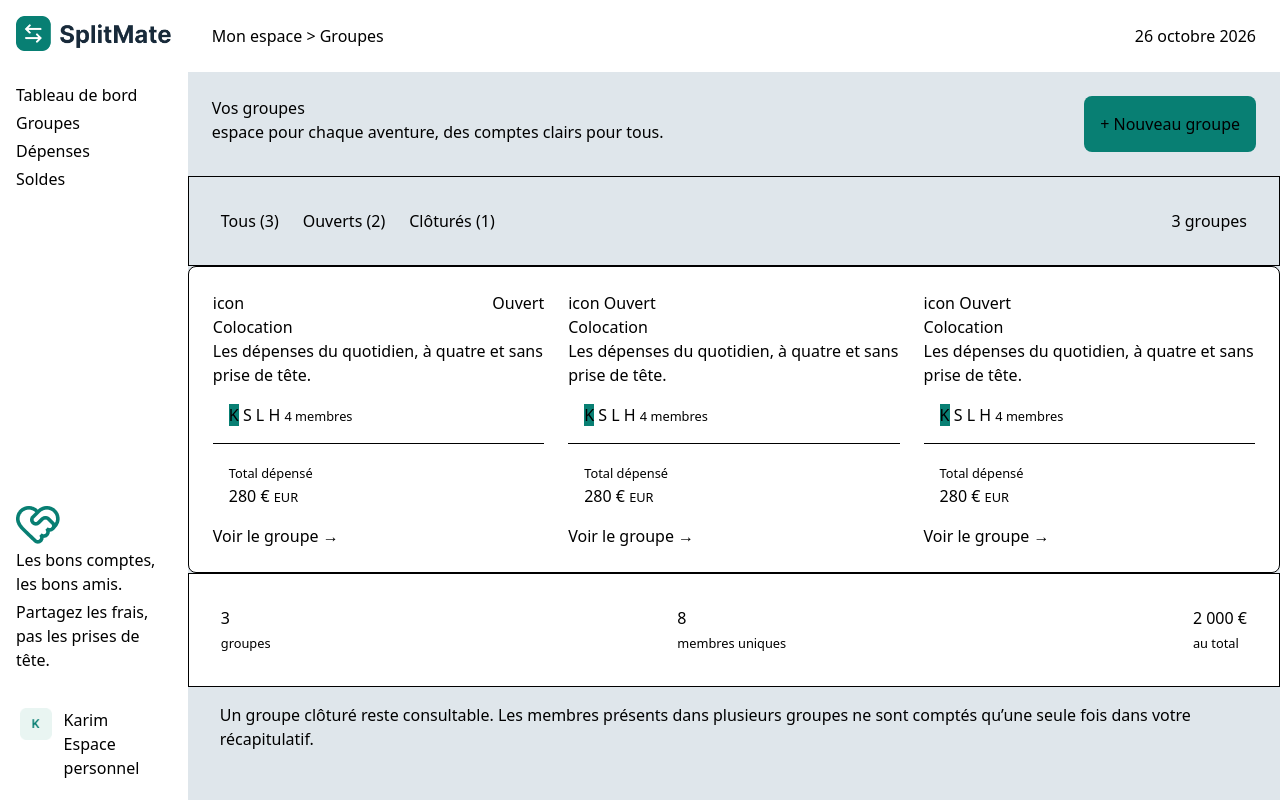
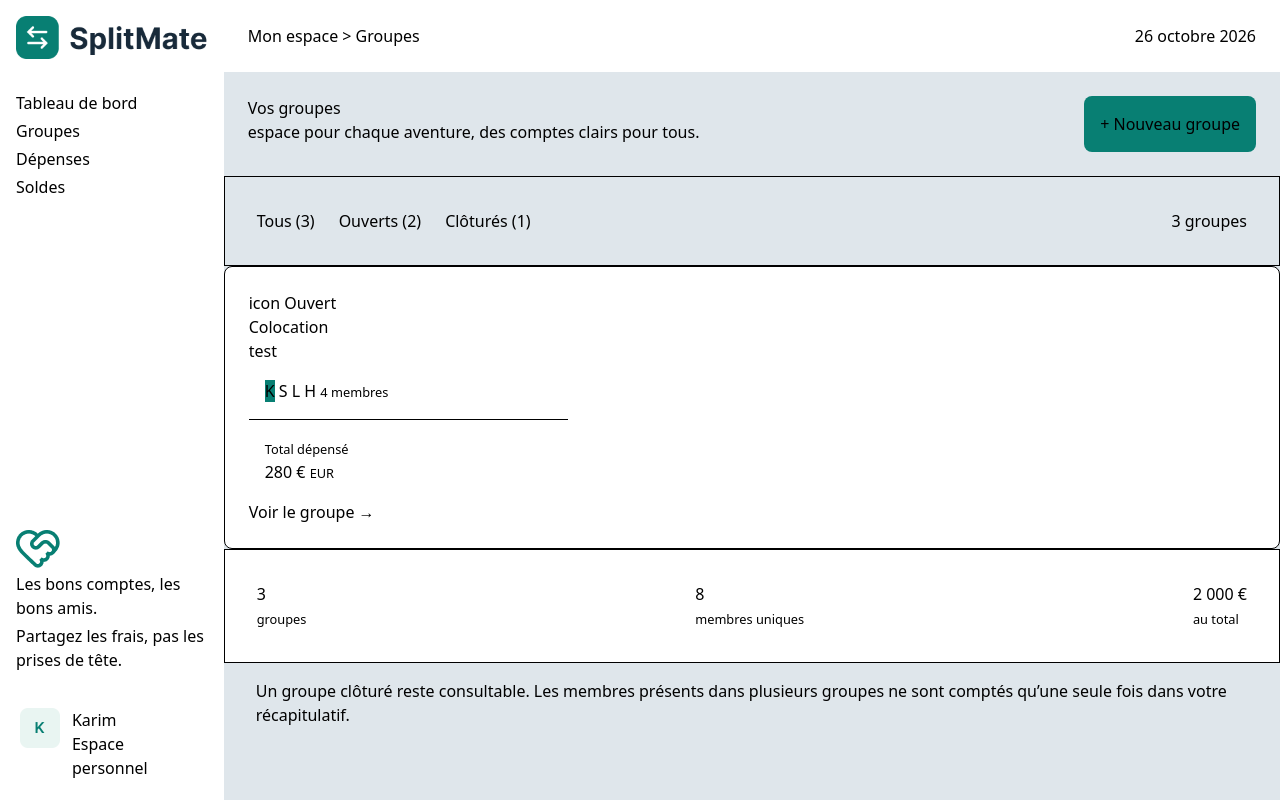
Before and after one commit to Ayoub-benyahiia/SplitMate-brief, a plain HTML site: page index.html in a window 1280 px wide. Drawn offline with nearby package versions, Linux system fonts and the light colour scheme; a web font is replaced by a local one.

Commit message:
feat : im build and finiched 2 function function creategroup and function getgroupes

```diff
--- a/index.html
+++ b/index.html
@@ -71,8 +71,8 @@
                 </div>
             </div>
 
-            <div class="grid grid-cols-3 gap-6 bg-white rounded-lg border p-6">
-                <div class=" flex flex-col">
+            <div class="grid grid-cols-3 gap-6 bg-white rounded-lg border p-6" id="cartesContainer" >
+                <!-- <div class=" flex flex-col">
                     <div class="flex flex-row justify-between">
                         <span>icon</span>
                         <span>Ouvert</span>
@@ -96,9 +96,36 @@
                         <button></button>
                         <button></button>
                     </div>
-                </div>
+                </div> -->
 
 
+                <!-- <div class="">
+                    <div class="top">
+                        <span>icon</span>
+                        <span>Ouvert</span>
+                    </div>
+
+                    <h2>Colocation</h2>
+                    <p>Les dépenses du quotidien, à quatre et sans prise de tête.</p>
+
+                    <div class="p-4">
+                        <span class="bg-[#087F73]">K</span> <span>S</span> <span>L</span> <span>H</span>
+                        <small>4 membres</small>
+                    </div>
+
+                    <hr />
+                    <div class="p-4">
+                        <small>Total dépensé</small>
+                        <h3>280 € <small>EUR</small></h3>
+                    </div>
+                    <div>
+                        <a href="#">Voir le groupe →</a>
+                        <button></button>
+                        <button></button>
+                    </div>
+                </div> -->
+
+<!--
                 <div class="">
                     <div class="top">
                         <span>icon</span>
@@ -123,34 +150,7 @@
                         <button></button>
                         <button></button>
                     </div>
-                </div>
-
-
-                <div class="">
-                    <div class="top">
-                        <span>icon</span>
-                        <span>Ouvert</span>
-                    </div>
-
-                    <h2>Colocation</h2>
-                    <p>Les dépenses du quotidien, à quatre et sans prise de tête.</p>
-
-                    <div class="p-4">
-                        <span class="bg-[#087F73]">K</span> <span>S</span> <span>L</span> <span>H</span>
-                        <small>4 membres</small>
-                    </div>
-
-                    <hr />
-                    <div class="p-4">
-                        <small>Total dépensé</small>
-                        <h3>280 € <small>EUR</small></h3>
-                    </div>
-                    <div>
-                        <a href="#">Voir le groupe →</a>
-                        <button></button>
-                        <button></button>
-                    </div>
-                </div>
+                </div> -->
 
             </div>
 
@@ -176,6 +176,7 @@
             </div>
         </section>
     </div>
+    <script type="module" src="js/groupes.js"></script>
 </body>
 
 </html>
--- a/js/groupes.js
+++ b/js/groupes.js
@@ -0,0 +1,66 @@
+
+const cartesContainer = document.getElementById("cartesContainer")
+// console.log(cartesContainer);
+
+
+
+
+
+
+
+
+
+
+
+const groupes = [];
+
+
+function createGroup({ nom, description, devise, dateDebut }) {
+    const groupe = {
+        id: Date.now(),
+        nom: nom,
+        description: description,
+        devise: devise,
+        dateDebut: dateDebut,
+        cloture: false,
+    };
+    groupes.push(groupe)
+    return groupe;
+};
+
+const g1 = createGroup({ nom: "Colocation", description: "test", devise: "EUR", dateDebut: "2026-10-26" });
+// console.log(g1);
+
+
+
+
+function getGroupes() {
+    cartesContainer.innerHTML = groupes.map(grp => {
+        return `<div class="">
+                    <div class="top">
+                        <span>icon</span>
+                        <span>Ouvert</span>
+                    </div>
+
+                    <h2>${grp.nom}</h2>
+                    <p>${grp.description}</p>
+
+                    <div class="p-4">
+                        <span class="bg-[#087F73]">K</span> <span>S</span> <span>L</span> <span>H</span>
+                        <small>4 membres</small>
+                    </div>
+
+                    <hr />
+                    <div class="p-4">
+                        <small>Total dépensé</small>
+                        <h3>280 € <small>${grp.devise}</small></h3>
+                    </div>
+                    <div>
+                        <a href="#">Voir le groupe →</a>
+                        <button></button>
+                        <button></button>
+                    </div>
+                </div>`
+    }).join("");
+};
+getGroupes()
```
